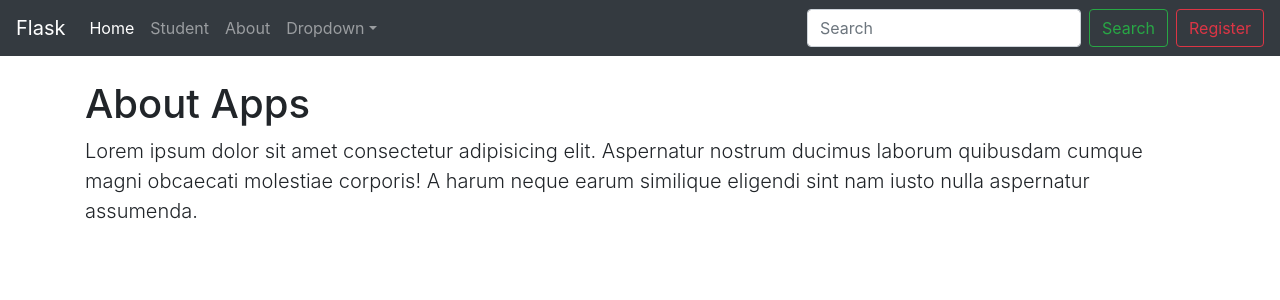
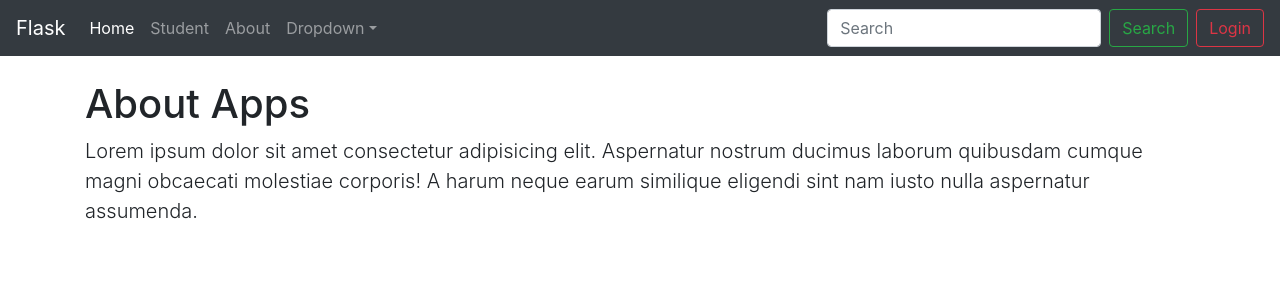
Before and after one commit to andikanugraha11/learn-flask, a Flask app: page /about in a window 1280 px wide. Shown: the top 300 px of the page. Run offline with Flask 2, Linux system fonts and the light colour scheme; some libraries are stand-ins or nearby versions.

Commit message:
Login control and wrapping

```diff
--- a/app.py
+++ b/app.py
@@ -2,6 +2,7 @@ from flask import Flask, render_template, flash, redirect, url_for, request, ses
 from flask_mysqldb import MySQL
 from wtforms import Form, StringField, TextAreaField, PasswordField, validators
 from passlib.hash import sha256_crypt
+from functools import wraps
 
 from data import Students
 
@@ -71,6 +72,17 @@ def register():
         return redirect(url_for('home'))
     return render_template('register.html', form=form)
 
+# login wraps check
+def is_login(f):
+    @wraps(f)
+    def wrap(*args, **kwargs):
+        if 'login' in session:
+            return f(*args, **kwargs)
+        else:
+            flash('Unauthorize, Please login', 'danger')
+            return redirect(url_for('login'))
+    return wrap
+
 # User Login
 @app.route('/login', methods=['GET', 'POST'])
 def login():
@@ -89,7 +101,7 @@ def login():
             # compare password
             if sha256_crypt.verify(password_candidate, password):
                 # pass
-                session['loggin'] = True
+                session['login'] = True
                 session['username'] = username
 
                 flash("You're now logged in", "success")
@@ -104,6 +116,17 @@ def login():
 
     return render_template('login.html')
 
+@app.route("/dashboard")
+@is_login
+def dashboard():
+    return render_template('dashboard.html')
+
+@app.route("/logout")
+def logout():
+    session.clear()
+    flash("You're now logged out","success")
+    return redirect(url_for("login"))
+
 if __name__ == '__main__':
     app.secret_key='secret121'
     app.run(debug=True)
--- /dev/null
+++ b/templates/dashboard.html
@@ -0,0 +1,5 @@
+{% extends 'layout.html' %}
+
+{% block body %}
+    <h1>Dashboard <small>Welcome {{session.username}}</small></h1>
+{% endblock %}
--- a/templates/includes/_navbar.html
+++ b/templates/includes/_navbar.html
@@ -27,6 +27,10 @@
             <input class="form-control mr-sm-2" type="text" placeholder="Search" aria-label="Search">
             <button class="btn btn-outline-success my-2 my-sm-0" type="submit">Search</button>
         </form>
-        <a href="/register"  class="btn btn-outline-danger my-2 my-lg-0">Register</a>
+        {% if session.login %}
+            <a href="/logout"  class="btn btn-outline-danger my-2 my-lg-0">Logout</a>
+        {% else %}
+            <a href="/login"  class="btn btn-outline-danger my-2 my-lg-0">Login</a>
+        {% endif %}
     </div>
 </nav>
--- a/templates/login.html
+++ b/templates/login.html
@@ -1,7 +1,6 @@
 {% extends 'layout.html' %}
 
 {% block body %}
-    <br/>
     <h1>Login</h1>
     <form action="" method="POST">
         <div class="form-group">
@@ -14,4 +13,7 @@
         </div>
         <p><input type="submit" class="btn btn-primary" value="login"></p>
     </form>
+    <p class="text-right"><a  href="/register">Create account here !</a></p>
+
+
 {% endblock %}
```
